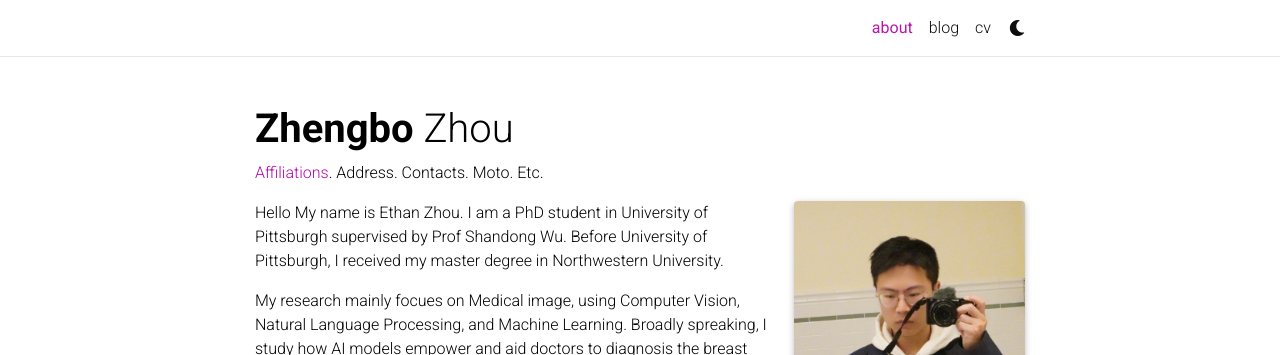
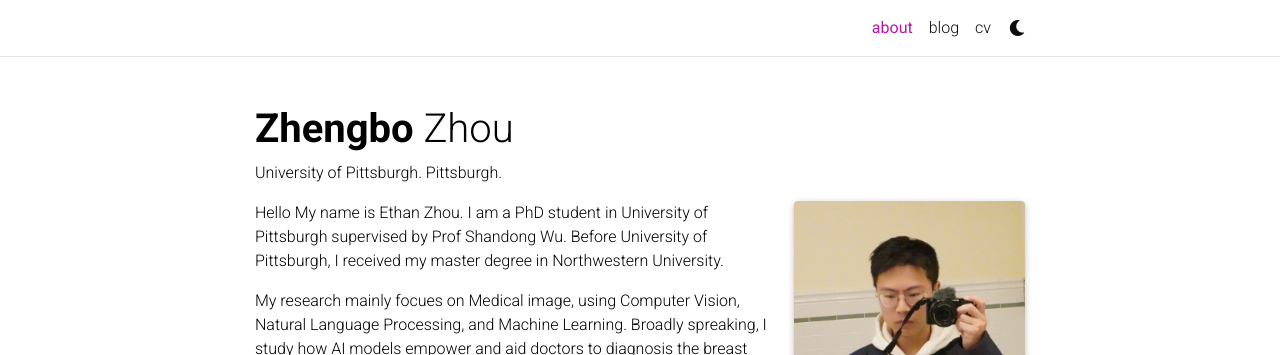
Before and after one commit to zhouzhengbo2022/zhouzhengbo2022.github.io, a Jekyll site: the page built from _pages/about.md, in a window 1280 px wide and 1114 px high. Shown: the top 355 px of the window. Built offline with Jekyll 4.4.1, drawn with Linux system fonts in a browser that asks for light colours; comment, search, counter and statistics services are not loaded; a style sheet for code colours, icons or effects is not loaded.

Commit message:
change the location

```diff
--- a/_pages/about.md
+++ b/_pages/about.md
@@ -2,7 +2,7 @@
 layout: about
 title: about
 permalink: /
-subtitle: <a href='#'>Affiliations</a>. Address. Contacts. Moto. Etc.
+subtitle: University of Pittsburgh. Pittsburgh.
 
 profile:
   align: right
```
